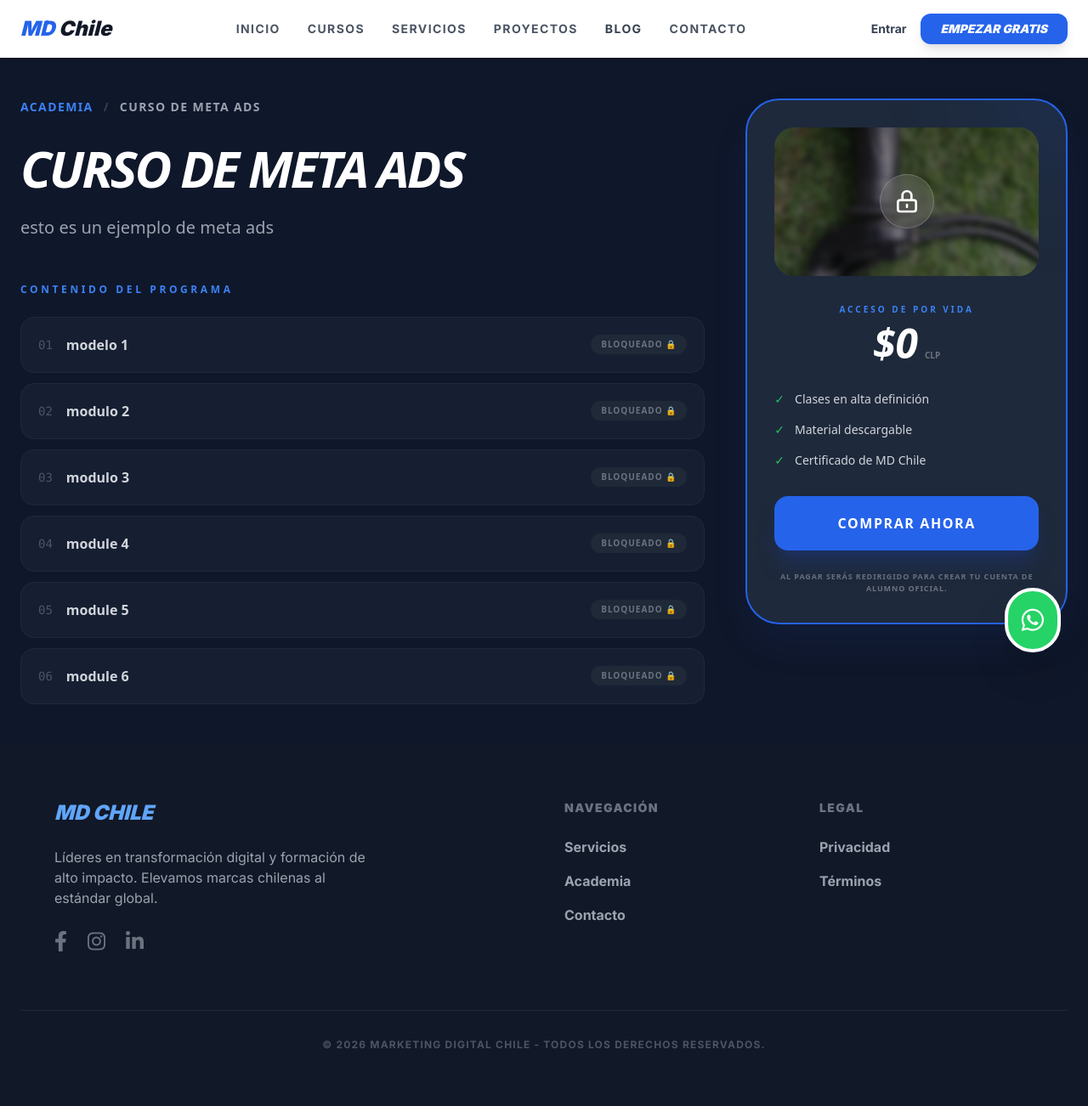
After one commit to VikingoPkk/marketing-digital-chile, a Django app: a page that uses templates/base.html in a window 1280 px wide. The commit adds this page. Shown: the whole page at 85% size. Run offline with Django 5.2, Linux system fonts and the light colour scheme; data comes from the database, SQL or seed files in the repository; both versions use the stored data as it was after the commit; some libraries are stand-ins or nearby versions.

Commit message:
Integración de Academia Online: Catálogo público y Landings de pre-venta estilo Platzi

```diff
--- a/courses/urls.py
+++ b/courses/urls.py
@@ -1,4 +1,4 @@
-from django.urls import path
+from django.urls import path, include
 from . import views
 
 urlpatterns = [
@@ -36,4 +36,7 @@ urlpatterns = [
     # --- DIPLOMAS Y CERTIFICADOS ---
     path('certificate/check/<int:course_id>/', views.check_certificate, name='check_certificate'),
     path('certificate/pdf/<int:certificate_id>/', views.generate_diploma_pdf, name='generate_diploma_pdf'),
+
+    # --- CONEXIÓN A ACADEMIA PÚBLICA (NUEVAS PÁGINAS) ---
+    path('', include('courses.urls_public')),
 ]
--- /dev/null
+++ b/courses/views_public.py
@@ -0,0 +1,16 @@
+from django.shortcuts import render, get_object_or_404, redirect
+from .models import Course, Enrollment
+
+def academia_publica(request):
+    """Listado de cursos bloqueados"""
+    cursos = Course.objects.filter(is_published=True)
+    return render(request, 'courses/academia_publica.html', {'cursos': cursos})
+
+def curso_detalle_publico(request, slug):
+    """Landing de pre-venta estilo Platzi"""
+    course = get_object_or_404(Course, slug=slug)
+    # Si ya tiene acceso, lo mandamos al real
+    if request.user.is_authenticated:
+        if Enrollment.objects.filter(user=request.user, course=course).exists():
+            return redirect('course_detail', course_id=course.id)
+    return render(request, 'courses/curso_detalle_publico.html', {'course': course})
--- a/templates/base.html
+++ b/templates/base.html
@@ -32,7 +32,7 @@
 
         <div class="hidden md:flex space-x-8 font-bold text-gray-600 uppercase text-sm tracking-widest">
             <a href="{% url 'home' %}" class="hover:text-blue-600 transition">Inicio</a>
-            <a href="{% url 'dashboard' %}" class="hover:text-blue-600 transition">Cursos</a>
+            <a href="{% if user.is_authenticated %}{% url 'dashboard' %}{% else %}{% url 'academia_publica' %}{% endif %}">CURSOS</a>
             <a href="{% url 'services_list' %}" class="hover:text-blue-600 transition">Servicios</a>
             <a class="hover:text-blue-600 transition {% if request.path == '/proyectos/' %}text-blue-600{% endif %}" href="{% url 'projects_list' %}">Proyectos</a>
             <a href="{% url 'blog_list' %}" class="text-gray-700 hover:text-blue-600 font-bold transition">Blog</a>
--- /dev/null
+++ b/templates/courses/curso_detalle_publico.html
@@ -0,0 +1,90 @@
+{% extends 'base.html' %}
+{% block content %}
+<div class="min-h-screen bg-[#0f172a] text-white font-sans">
+    <div class="max-w-7xl mx-auto px-6 py-12">
+        <div class="grid grid-cols-1 lg:grid-cols-3 gap-12">
+
+            <div class="lg:col-span-2">
+                <nav class="flex mb-8 text-sm font-bold uppercase tracking-widest text-blue-500">
+                    <a href="{% url 'academia_publica' %}" class="hover:text-white transition-colors">Academia</a>
+                    <span class="mx-3 text-gray-700">/</span>
+                    <span class="text-gray-400">{{ course.title }}</span>
+                </nav>
+
+                <h1 class="text-5xl md:text-6xl font-black mb-6 italic uppercase tracking-tighter leading-none">
+                    {{ course.title }}
+                </h1>
+
+                <p class="text-xl text-gray-400 mb-10 leading-relaxed max-w-3xl">
+                    {{ course.description }}
+                </p>
+
+                <div class="mt-12">
+                    <h3 class="text-xs font-black text-blue-500 uppercase tracking-[0.3em] mb-6">Contenido del programa</h3>
+                    <div class="space-y-3">
+                        {% for module in course.modules.all %}
+                        <div class="bg-[#1e293b]/50 border border-gray-800 p-5 rounded-2xl flex justify-between items-center group hover:bg-[#1e293b] transition-colors">
+                            <div class="flex items-center gap-4">
+                                <span class="text-gray-600 font-mono text-sm">{{ forloop.counter|stringformat:"02d" }}</span>
+                                <span class="font-bold text-gray-300 group-hover:text-white">{{ module.title }}</span>
+                            </div>
+                            <span class="text-[10px] bg-gray-800 px-3 py-1 rounded-full text-gray-500 font-black uppercase tracking-widest">
+                                Bloqueado 🔒
+                            </span>
+                        </div>
+                        {% endfor %}
+                    </div>
+                </div>
+            </div>
+
+            <div class="lg:col-span-1">
+                <div class="bg-[#1e293b] border-2 border-blue-600 rounded-[2.5rem] p-8 sticky top-10 shadow-2xl shadow-blue-900/20 overflow-hidden">
+                    <div class="absolute -top-24 -right-24 w-48 h-48 bg-blue-600/10 rounded-full blur-3xl"></div>
+
+                    <div class="relative z-10">
+                        <div class="relative rounded-3xl overflow-hidden mb-8 group">
+                            <img src="{{ course.image.url }}" class="w-full aspect-video object-cover blur-[3px] scale-105">
+                            <div class="absolute inset-0 flex items-center justify-center bg-black/50">
+                                <div class="w-16 h-16 bg-white/10 rounded-full flex items-center justify-center backdrop-blur-xl border border-white/20">
+                                    <svg xmlns="http://www.w3.org/2000/svg" class="h-8 w-8 text-white" fill="none" viewBox="0 0 24 24" stroke="currentColor">
+                                        <path stroke-linecap="round" stroke-linejoin="round" stroke-width="2" d="M12 15v2m-6 4h12a2 2 0 002-2v-6a2 2 0 00-2-2H6a2 2 0 00-2 2v6a2 2 0 002 2zm10-10V7a4 4 0 00-8 0v4h8z" />
+                                    </svg>
+                                </div>
+                            </div>
+                        </div>
+
+                        <div class="text-center mb-8">
+                            <span class="text-[10px] font-black uppercase tracking-[0.3em] text-blue-500 mb-2 block">Acceso de por vida</span>
+                            <div class="flex justify-center items-baseline gap-2">
+                                <span class="text-5xl font-black italic">${{ course.price }}</span>
+                                <span class="text-gray-500 font-bold uppercase text-[10px]">CLP</span>
+                            </div>
+                        </div>
+
+                        <ul class="space-y-4 mb-8">
+                            <li class="flex items-center gap-3 text-sm text-gray-300">
+                                <span class="text-green-500">✓</span> Clases en alta definición
+                            </li>
+                            <li class="flex items-center gap-3 text-sm text-gray-300">
+                                <span class="text-green-500">✓</span> Material descargable
+                            </li>
+                            <li class="flex items-center gap-3 text-sm text-gray-300">
+                                <span class="text-green-500">✓</span> Certificado de MD Chile
+                            </li>
+                        </ul>
+
+                        <a href="{% url 'checkout' course.id %}" class="block w-full bg-blue-600 hover:bg-white hover:text-blue-900 text-white py-5 rounded-2xl font-black uppercase text-center tracking-widest shadow-xl shadow-blue-900/40 transition-all transform hover:-translate-y-1 active:scale-95">
+                            Comprar ahora
+                        </a>
+
+                        <p class="mt-6 text-[9px] text-center text-gray-500 uppercase font-bold tracking-widest leading-relaxed">
+                            Al pagar serás redirigido para crear tu cuenta de alumno oficial.
+                        </p>
+                    </div>
+                </div>
+            </div>
+
+        </div>
+    </div>
+</div>
+{% endblock %}
```
Also changed, not shown: courses/urls_public.py (added, +7 -0 lines), templates/courses/academia_publica.html (added, +14 -0 lines), db.sqlite3.
